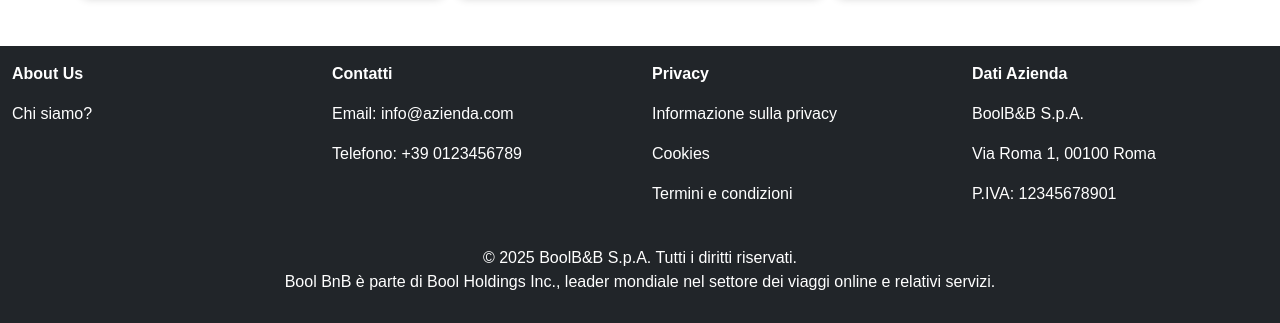
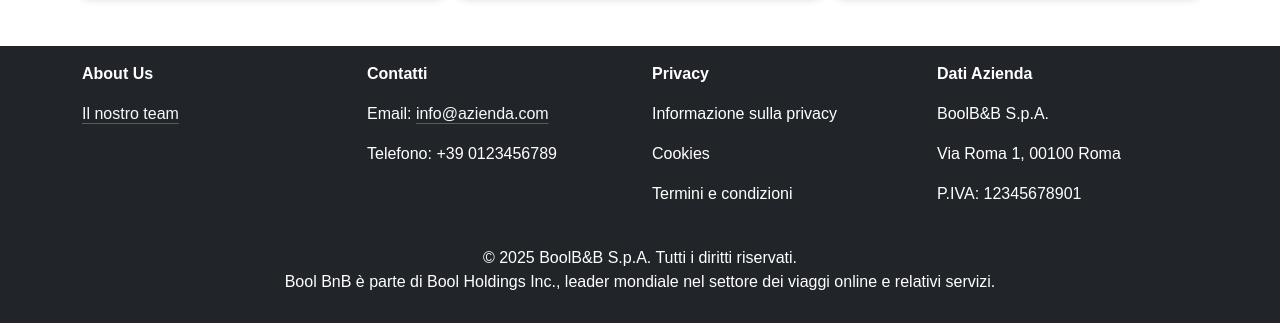
Before and after one commit to giuseppemsabino/bool_bnb_react, a React (Vite) app: page / in a window 1280 px wide. Shown: the part 1560-1883 px from the top of the page. Built offline with nearby package versions, Linux system fonts and the light colour scheme; no server answers; a web font is replaced by a local one.

Commit message:
footer fix

```diff
--- a/src/components/layout/Footer.jsx
+++ b/src/components/layout/Footer.jsx
@@ -3,14 +3,17 @@ import { Link } from "react-router-dom";
 export default function Footer() {
   return (
     <footer className="text-bg-dark py-3 mt-5">
-      <div className="container-fluid">
+      <div className="container">
         <div className="row row-cols-sm-2 row-cols-md-4 text-center text-sm-start">
           <div className="footer-section">
             <strong>About Us</strong>
             <ul className="list-unstyled d-flex flex-column gap-3 mt-3">
               <li>
-                <Link className="text-decoration-none text-white" to={"/about"}>
-                  Chi siamo?
+                <Link
+                  className="link-light link-offset-2 link-underline-opacity-25 link-underline-opacity-100-hover"
+                  to={"/about"}
+                >
+                  Il nostro team
                 </Link>
               </li>
             </ul>
@@ -18,7 +21,12 @@ export default function Footer() {
           <div className="footer-section">
             <strong>Contatti</strong>
             <ul className="list-unstyled d-flex flex-column gap-3 mt-3">
-              <li>Email: info@azienda.com</li>
+              <li>
+                Email:{" "}
+                <Link className="link-light link-offset-2 link-underline-opacity-25 link-underline-opacity-100-hover">
+                  info@azienda.com
+                </Link>
+              </li>
               <li>Telefono: +39 0123456789</li>
             </ul>
           </div>
```
